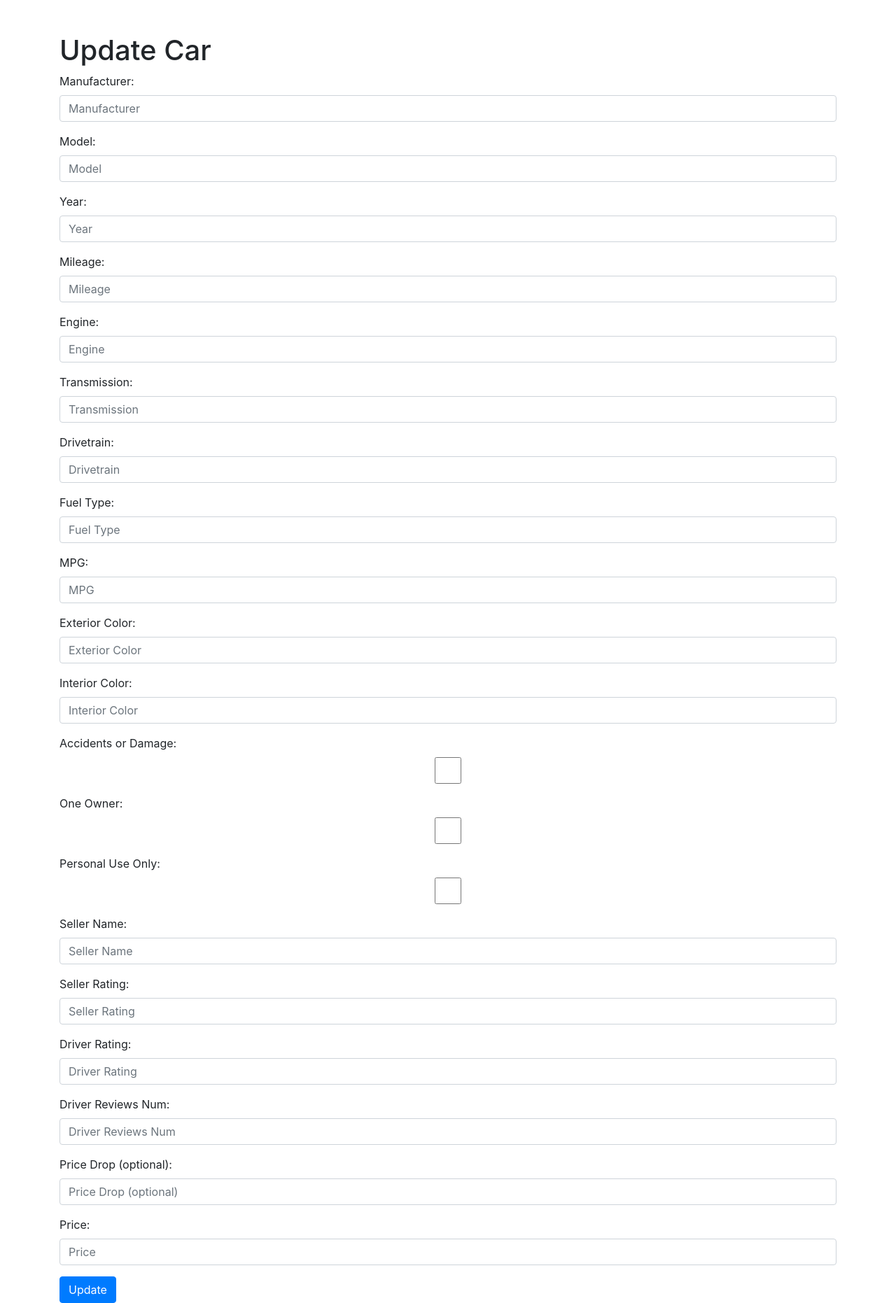
After one commit to JAYAT-24/Project-CarVendor-Django-Sqlite, a Django app: page /car_update/1/ in a window 1280 px wide. The commit adds this page. Shown: the whole page at 70% size. Run offline with Django 4.2, Linux system fonts and the light colour scheme; data that the repository does not hold is empty; some libraries are stand-ins or nearby versions.

Commit message:
Commit from Thomas

```diff
--- a/adtfinal/urls.py
+++ b/adtfinal/urls.py
@@ -26,6 +26,8 @@ urlpatterns = [
     path('car_confirm_delete/<int:car_id>/', views.car_confirm_delete, name='car_confirm_delete'),
     path('about/', views.about_view, name='about'),
     path('image_page/', views.image_page, name='image_page'),  # URL for the new page with the line graph
+    path('car_update/<int:car_id>/', views.car_update, name='car_update'),
+    path('add_car/', views.add_car, name='add_car')
     # path('about/', views.about, name='about')
     # ... other URL patterns ...
 ]
--- a/adtfinal/views.py
+++ b/adtfinal/views.py
@@ -153,6 +153,8 @@ def car_detail_by_id(request, car_id):
 
     return render(request, "car_detail.html", context)
 
+
+
 def generate_graph1():
     conn = sqlite3.connect('Full_Car_Database.db')
     cursor = conn.execute('''
@@ -191,6 +193,80 @@ def generate_graph1():
 
     return image_data_uri
 
+def add_car(request):
+    if request.method == 'POST':
+        manufacturer = request.POST.get('manufacturer')
+        model = request.POST.get('model')
+        year = request.POST.get('year')
+        mileage = request.POST.get('mileage')
+        engine = request.POST.get('engine')
+        transmission = request.POST.get('transmission')
+        drivetrain = request.POST.get('drivetrain')
+        fuel_type = request.POST.get('fuel_type')
+        mpg = request.POST.get('mpg')
+        exterior_color = request.POST.get('exterior_color')
+        interior_color = request.POST.get('interior_color')
+        accidents_or_damage = request.POST.get('accidents_or_damage')
+        one_owner = request.POST.get('one_owner')
+        personal_use_only = request.POST.get('personal_use_only')
+        seller_name = request.POST.get('seller_name')
+        seller_rating = request.POST.get('seller_rating')
+        driver_rating = request.POST.get('driver_rating')
+        driver_reviews_num = request.POST.get('driver_reviews_num')
+        price_drop = request.POST.get('price_drop')
+        price = request.POST.get('price')
+
+        conn = sqlite3.connect('Full_Car_Database.db')
+        cursor = conn.execute('INSERT INTO Car (manufacturer, model, year) VALUES (?, ?, ?)', (manufacturer, model, year))
+        cursor = conn.execute('INSERT INTO Carattributes (mileage, engine, transmission, drivetrain, fuel_type, mpg, exterior_color, interior_color) VALUES (?, ?, ?, ?, ?, ?, ?, ?)', (mileage, engine, transmission, drivetrain, fuel_type, mpg, exterior_color, interior_color))
+        cursor = conn.execute('INSERT INTO Carhistory (accidents_or_damage, one_owner, personal_use_only) VALUES (?, ?, ?)', (accidents_or_damage, one_owner, personal_use_only))
+        cursor = conn.execute('INSERT INTO Dealer (seller_name, seller_rating, driver_rating, driver_reviews_num) VALUES (?, ?, ?, ?)', (seller_name, seller_rating, driver_rating, driver_reviews_num))
+        cursor = conn.execute('INSERT INTO Price (price_drop, price) VALUES (?, ?)', (price_drop, price))
+        conn.commit()
+
+        return redirect('car_list')
+
+    return render(request, 'add_car.html')
+
+
+def car_update(request, car_id):
+    if request.method == 'POST':
+        manufacturer = request.POST.get('manufacturer')
+        model = request.POST.get('model')
+        year = request.POST.get('year')
+        mileage = request.POST.get('mileage')
+        engine = request.POST.get('engine')
+        transmission = request.POST.get('transmission')
+        drivetrain = request.POST.get('drivetrain')
+        fuel_type = request.POST.get('fuel_type')
+        mpg = request.POST.get('mpg')
+        exterior_color = request.POST.get('exterior_color')
+        interior_color = request.POST.get('interior_color')
+        accidents_or_damage = request.POST.get('accidents_or_damage')
+        one_owner = request.POST.get('one_owner')
+        personal_use_only = request.POST.get('personal_use_only')
+        seller_name = request.POST.get('seller_name')
+        seller_rating = request.POST.get('seller_rating')
+        driver_rating = request.POST.get('driver_rating')
+        driver_reviews_num = request.POST.get('driver_reviews_num')
+        price_drop = request.POST.get('price_drop')
+        price = request.POST.get('price')
+
+        conn = sqlite3.connect('Full_Car_Database.db')
+        cursor = conn.execute('UPDATE Car SET manufacturer=?, model=?, year=? WHERE car_id=?', (manufacturer, model, year, car_id))
+        cursor = conn.execute('UPDATE CarAttributes SET mileage=?, engine=?, transmission=?, drivetrain=?, fuel_type=?, mpg=?, exterior_color=?, interior_color=? WHERE car_id=?', (mileage, engine, transmission, drivetrain, fuel_type, mpg, exterior_color, interior_color, car_id))
+        cursor = conn.execute('UPDATE CarHistory SET accidents_or_damage=?, one_owner=?, personal_use_only=? WHERE car_id=?', (accidents_or_damage, one_owner, personal_use_only, car_id))
+        cursor = conn.execute('UPDATE Dealer SET seller_name=?, seller_rating=?, driver_rating=?, driver_reviews_num=? WHERE car_id=?', (seller_name, seller_rating, driver_rating, driver_reviews_num, car_id))
+        cursor = conn.execute('UPDATE Price SET price_drop=?, price=? WHERE car_id=?', (price_drop, price, car_id))
+
+        conn.commit()
+        return redirect('car_list')
+
+    conn = sqlite3.connect('Full_Car_Database.db')
+    cursor = conn.execute('SELECT * FROM Car WHERE car_id=?', (car_id,))
+    car_data = cursor.fetchone()
+
+    return render(request, 'car_update.html', {'car_data': car_data, 'car_id': car_id})
 
 def generate_graph2():
     conn = sqlite3.connect('Full_Car_Database.db')
--- a/templates/car_list.html
+++ b/templates/car_list.html
@@ -7,6 +7,7 @@ Car List
 {% block content %}
     <div class="container mt-5">
         <h1 class="mb-4">Used Car List</h1>
+        <a href="{% url 'add_car' %}" class="btn btn-primary">Add Car</a>
         <form method="GET">
             <div class="form-group">
                 <label for="manufacturer">Filter by Manufacturer:</label>
@@ -54,7 +55,7 @@ Car List
                     <td>
                         <a href="{% url 'car_detail' car.0 %}" class="btn btn-info">Detail</a>
                         <a href="{% url 'car_confirm_delete' car.0 %}" class="btn btn-danger">Delete</a>
-                        <a href="car_edit" class="btn btn-warning">Edit</a>
+                        <a href="{% url 'car_update' car.0 %}" class="btn btn-warning">Update</a>
                     </td>
                 </tr>
                 {% empty %}
--- /dev/null
+++ b/templates/car_update.html
@@ -0,0 +1,97 @@
+<!DOCTYPE html>
+<html lang="en">
+<head>
+    <meta charset="UTF-8">
+    <title>Update Car</title>
+    <link rel="stylesheet" href="https://maxcdn.bootstrapcdn.com/bootstrap/4.5.2/css/bootstrap.min.css">
+</head>
+<body>
+    <div class="container mt-5">
+        <h1>Update Car</h1>
+        <form action="{% url 'car_update' car_id %}" method="post">
+            {% csrf_token %}
+            <div class="form-group">
+                <label for="manufacturer">Manufacturer:</label>
+                <input type="text" name="manufacturer" class="form-control" placeholder="Manufacturer" value="{{ car_data.1 }}" required>
+            </div>
+            <div class="form-group">
+                <label for="model">Model:</label>
+                <input type="text" name="model" class="form-control" placeholder="Model" value="{{ car_data.2 }}" required>
+            </div>
+            <div class="form-group">
+                <label for="year">Year:</label>
+                <input type="text" name="year" class="form-control" placeholder="Year" value="{{ car_data.3 }}" required>
+            </div>
+            <div class="form-group">
+                <label for="mileage">Mileage:</label>
+                <input type="number" name="mileage" class="form-control" placeholder="Mileage" value="{{ car_data.4 }}" required>
+            </div>
+            <div class="form-group">
+                <label for="engine">Engine:</label>
+                <input type="text" name="engine" class="form-control" placeholder="Engine" value="{{ car_data.5 }}" required>
+            </div>
+            <div class="form-group">
+                <label for="transmission">Transmission:</label>
+                <input type="text" name="transmission" class="form-control" placeholder="Transmission" value="{{ car_data.6 }}" required>
+            </div>
+            <div class="form-group">
+                <label for="drivetrain">Drivetrain:</label>
+                <input type="text" name="drivetrain" class="form-control" placeholder="Drivetrain" value="{{ car_data.7 }}" required>
+            </div>
+            <div class="form-group">
+                <label for="fuel_type">Fuel Type:</label>
+                <input type="text" name="fuel_type" class="form-control" placeholder="Fuel Type" value="{{ car_data.8 }}" required>
+            </div>
+            <div class="form-group">
+                <label for="mpg">MPG:</label>
+                <input type="number" name="mpg" class="form-control" placeholder="MPG" value="{{ car_data.9 }}" required>
+            </div>
+            <div class="form-group">
+                <label for="exterior_color">Exterior Color:</label>
+                <input type="text" name="exterior_color" class="form-control" placeholder="Exterior Color" value="{{ car_data.10 }}" required>
+            </div>
+            <div class="form-group">
+                <label for="interior_color">Interior Color:</label>
+                <input type="text" name="interior_color" class="form-control" placeholder="Interior Color" value="{{ car_data.11 }}" required>
+            </div>
+            <div class="form-group">
+                <label for="accidents_or_damage">Accidents or Damage:</label>
+                <input type="checkbox" name="accidents_or_damage" class="form-control" {% if car_data.12 %}checked{% endif %}>
+            </div>
+            <div class="form-group">
+                <label for="one_owner">One Owner:</label>
+                <input type="checkbox" name="one_owner" class="form-control" {% if car_data.13 %}checked{% endif %}>
+            </div>
+            <div class="form-group">
+                <label for="personal_use_only">Personal Use Only:</label>
+                <input type="checkbox" name="personal_use_only" class="form-control" {% if car_data.14 %}checked{% endif %}>
+            </div>
+            <div class="form-group">
+                <label for="seller_name">Seller Name:</label>
+                <input type="text" name="seller_name" class="form-control" placeholder="Seller Name" value="{{ car_data.15 }}" required>
+            </div>
+            <div class="form-group">
+                <label for="seller_rating">Seller Rating:</label>
+                <input type="number" name="seller_rating" class="form-control" placeholder="Seller Rating" value="{{ car_data.16 }}" required>
+            </div>
+            <div class="form-group">
+                <label for="driver_rating">Driver Rating:</label>
+                <input type="text" name="driver_rating" class="form-control" placeholder="Driver Rating" value="{{ car_data.17 }}" required>
+            </div>
+            <div class="form-group">
+                <label for="driver_reviews_num">Driver Reviews Num:</label>
+                <input type="number" name="driver_reviews_num" class="form-control" placeholder="Driver Reviews Num" value="{{ car_data.18 }}" required>
+            </div>
+            <div class="form-group">
+                <label for="price_drop">Price Drop (optional):</label>
+                <input type="number" name="price_drop" class="form-control" placeholder="Price Drop (optional)" value="{{ car_data.19 }}">
+            </div>
+            <div class="form-group">
+                <label for="price">Price:</label>
+                <input type="number" name="price" class="form-control" placeholder="Price" value="{{ car_data.20 }}" required>
+            </div>
+            <input type="submit" value="Update" class="btn btn-primary">
+        </form>
+    </div>
+</body>
+</html>
```
Also changed, not shown: templates/add_car.html (added, +38 -0 lines).
